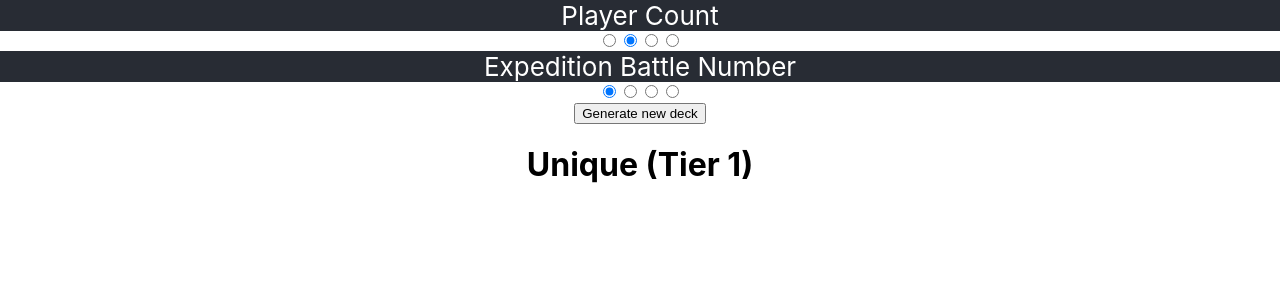
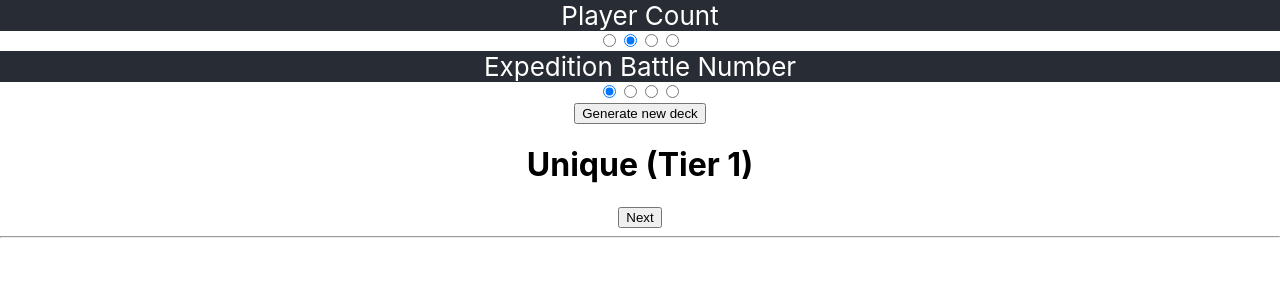
Before and after one commit to kamilslabosz/bgresources, a React (Create React App) app: page / in a window 1280 px wide. Both pictures are taken after a click on the button "Create a deck". Shown: the top 300 px of the page. Built offline with nearby package versions, Linux system fonts and the light colour scheme.

Commit message:
add card navigation

```diff
--- a/src/App.tsx
+++ b/src/App.tsx
@@ -4,8 +4,8 @@ import RadioBtn from "./components/RadioBtn";
 import { baseDeck, expeditionDeck } from "./const/decks";
 
 function App() {
-  const [players, setPlayers] = useState(1);
-  const [battleNumber, setBattleNumber] = useState("battle1");
+  const [players, setPlayers] = useState<number>(2);
+  const [battleNumber, setBattleNumber] = useState<string>("battle1");
   const [tempDeck, setTempDeck] = useState(baseDeck.playerCount[2]);
   const [battleDeck, setBattleDeck] = useState<string[]>([]);
   const [renderCard, setRenderCard] = useState<boolean>(false);
@@ -53,7 +53,13 @@ function App() {
       newDeck = [...newDeck, ...temp];
     }
     setBattleDeck(newDeck);
-    setRenderCard(true)
+    setCardIdx(0);
+    setRenderCard(true);
+  }
+
+  function handleCardChange(direction: number) {
+    const newIdx = cardIdx + direction;
+    setCardIdx(newIdx);
   }
 
   return (
@@ -72,8 +78,23 @@ function App() {
         label="Expedition Battle Number"
         handler={onBattleChange}
       ></RadioBtn>
-      <button onClick={startButtonHandler}>{renderCard? "Generate new deck" : "Create a deck"}</button>
-      {renderCard && <h1>{battleDeck[cardIdx]}</h1>}
+      <button onClick={startButtonHandler}>
+        {renderCard ? "Generate new deck" : "Create a deck"}
+      </button>
+      {renderCard && (
+        <div>
+          <h1>{battleDeck[cardIdx]}</h1>
+          {cardIdx < battleDeck.length ? (
+            <button onClick={() => handleCardChange(1)}>Next</button>
+          ) : (
+            <h1>no more cards</h1>
+          )}
+          <hr/>
+          {cardIdx !== 0 && (
+            <button onClick={() => handleCardChange(-1)}>Previous</button>
+          )}
+        </div>
+      )}
     </div>
   );
 }
--- a/src/const/decks.ts
+++ b/src/const/decks.ts
@@ -2,8 +2,8 @@ export const baseDeck = {
   playerCount: {
     1: {
       tier1: Array(4).fill("Base (Tier 1)", 0, 1).fill("Unique (Tier 1)", 1, 4),
-      tier2: Array(6).fill("Base", 0, 3).fill("Unique (Tier 2)", 3, 6),
-      tier3: Array(10).fill("Base", 0, 7).fill("Unique (Tier 3)", 7, 10),
+      tier2: Array(6).fill("Base (Tier 2)", 0, 3).fill("Unique (Tier 2)", 3, 6),
+      tier3: Array(10).fill("Base (Tier 3)", 0, 7).fill("Unique (Tier 3)", 7, 10),
     },
     2: {
       tier1: Array(6).fill("Base (Tier 1)", 0, 3).fill("Unique (Tier 1)", 3, 6),
```
Also changed, not shown: 2 other files (tests, documents, lock files or other folders).
